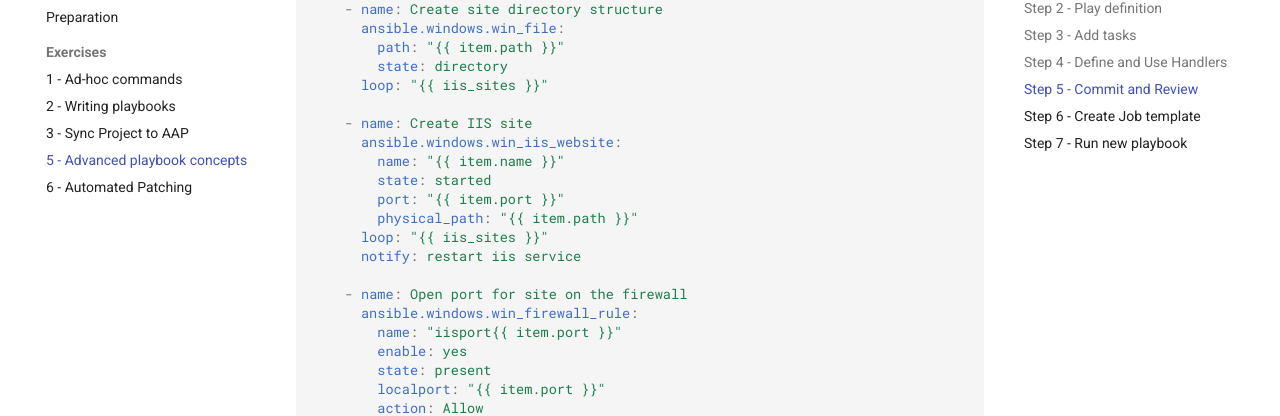
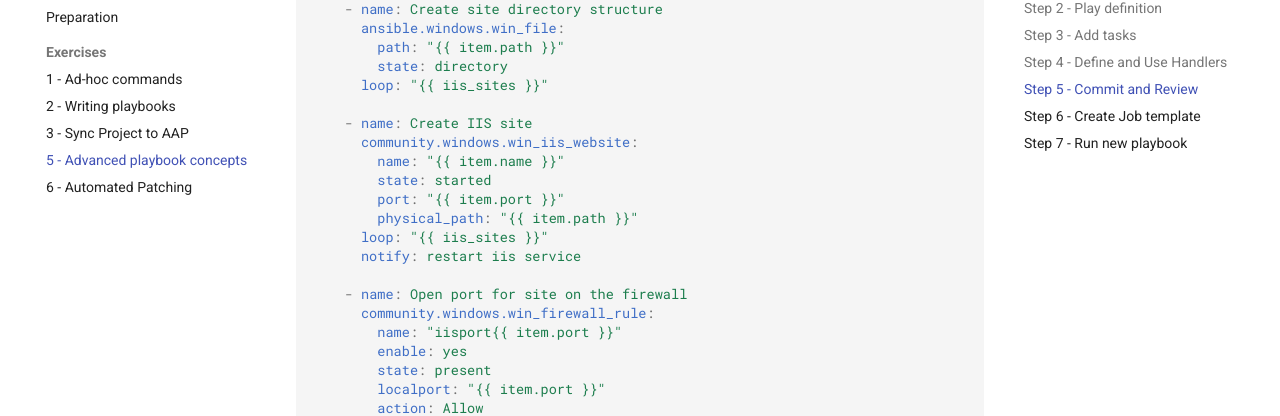
Before and after one commit to TimGrt/ansible-windows-workshop, an MkDocs documentation site: the page built from docs/windows-automation/windows-advanced-playbooks.md, in a window 1280 px wide and 900 px high, scrolled down 8068 px. Shown: the part 127-543 px from the top of the window. Built offline with MkDocs 1.6.1 and Material for MkDocs 9.7.7, drawn with Linux system fonts in a browser that asks for light colours; comment, search, counter and statistics services are not loaded; some of the changed text lies outside the part shown.

Commit message:
update windows advanced playbooks

````diff
--- a/docs/windows-automation/windows-advanced-playbooks.md
+++ b/docs/windows-automation/windows-advanced-playbooks.md
@@ -95,7 +95,7 @@
       loop: "{{ iis_sites }}"
 
     - name: Create IIS site
-      ansible.windows.win_iis_website:
+      community.windows.win_iis_website:
         name: "{{ item.name }}"
         state: started
         port: "{{ item.port }}"
@@ -152,7 +152,7 @@
 
 ```yaml
     - name: Open port for site on the firewall
-      ansible.windows.win_firewall_rule:
+      community.windows.win_firewall_rule:
         name: "iisport{{ item.port }}"
         enable: yes
         state: present
@@ -270,7 +270,7 @@
       loop: "{{ iis_sites }}"
 
     - name: Create IIS site
-      ansible.windows.win_iis_website:
+      community.windows.win_iis_website:
         name: "{{ item.name }}"
         state: started
         port: "{{ item.port }}"
@@ -279,7 +279,7 @@
       notify: restart iis service
 
     - name: Open port for site on the firewall
-      ansible.windows.win_firewall_rule:
+      community.windows.win_firewall_rule:
         name: "iisport{{ item.port }}"
         enable: yes
         state: present
````
